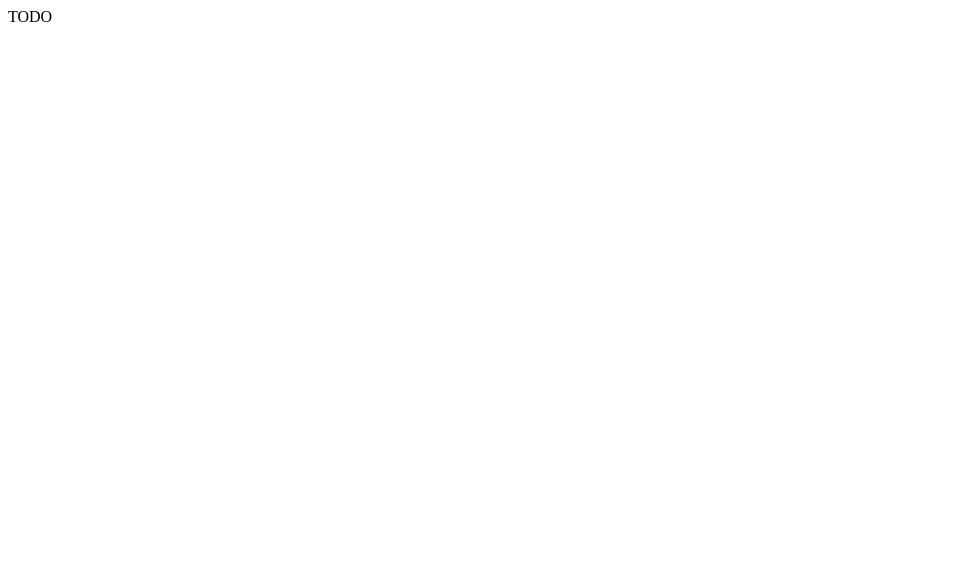
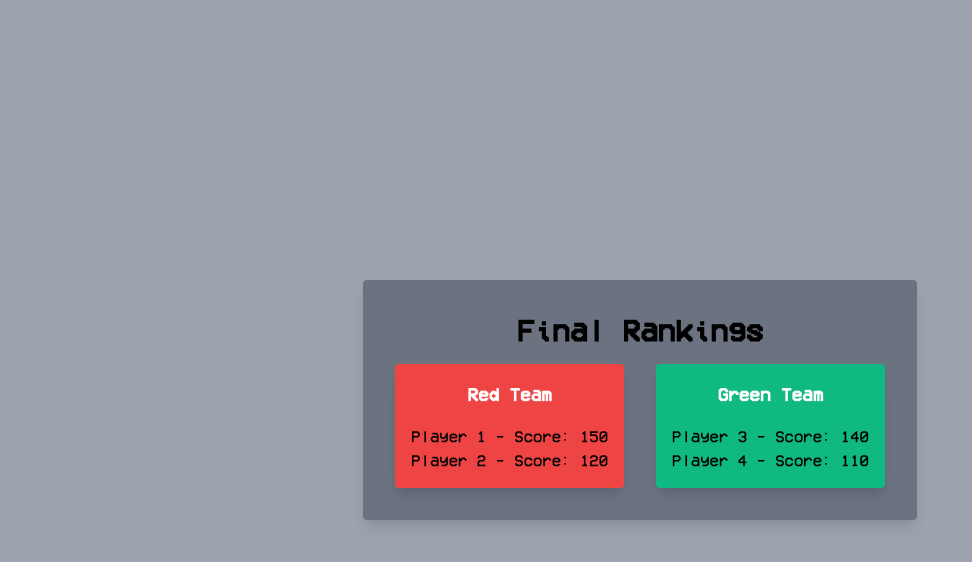
Before and after one commit to GanerCodes/LaserProject, a plain HTML site: page LaserProject/static/endscreen.html in a window 1280 px wide. Shown: the whole page, without its empty margins (0-972 px from the left). Drawn offline with nearby package versions, Linux system fonts and the light colour scheme.

Commit message:
stated teh ending screen

```diff
--- a/LaserProject/static/endscreen.html
+++ b/LaserProject/static/endscreen.html
@@ -1 +1,50 @@
-TODO
+<!DOCTYPE html>
+<html lang="en">
+  <head>
+    <meta charset="UTF-8" />
+    <meta http-equiv="X-UA-Compatible" content="IE=edge" />
+    <meta name="viewport" content="width=device-width, initial-scale=1.0" />
+    <title>Laser Tag Game</title>
+    <link
+      rel="stylesheet"
+      href="https://cdn.jsdelivr.net/npm/tailwindcss@2.2.16/dist/tailwind.min.css"
+    />
+    <link rel="stylesheet" href="/style.css" />
+    <script src="base.js"></script>
+    <script src="global.js"></script>
+    <script src="home.js"></script>
+  </head>
+  <body class="bg-gray-400 flex justify-center items-center h-screen">
+    <div class="text-center p-8 bg-gray-500 rounded shadow-lg">
+      <h1 class="text-3xl font-bold mb-4">Final Rankings</h1>
+
+      <div class="flex gap-8">
+        <!-- Red Team Column -->
+        <div class="w-1/2 bg-red-500 p-4 rounded shadow-lg">
+          <h2 class="text-lg font-semibold text-white mb-4">Red Team</h2>
+          <div id="RedTeamDiv">
+            <!-- Example content for Red Team's final rankings -->
+            <ul>
+              <li>Player 1 - Score: 150</li>
+              <li>Player 2 - Score: 120</li>
+              <!-- Add more players as needed -->
+            </ul>
+          </div>
+        </div>
+
+        <!-- Green Team Column -->
+        <div class="w-1/2 bg-green-500 p-4 rounded shadow-lg">
+          <h2 class="text-lg font-semibold text-white mb-4">Green Team</h2>
+          <div id="GreenTeamDiv">
+            <!-- Example content for Green Team's final rankings -->
+            <ul>
+              <li>Player 3 - Score: 140</li>
+              <li>Player 4 - Score: 110</li>
+              <!-- Add more players as needed -->
+            </ul>
+          </div>
+        </div>
+      </div>
+    </div>
+  </body>
+</html>
```
